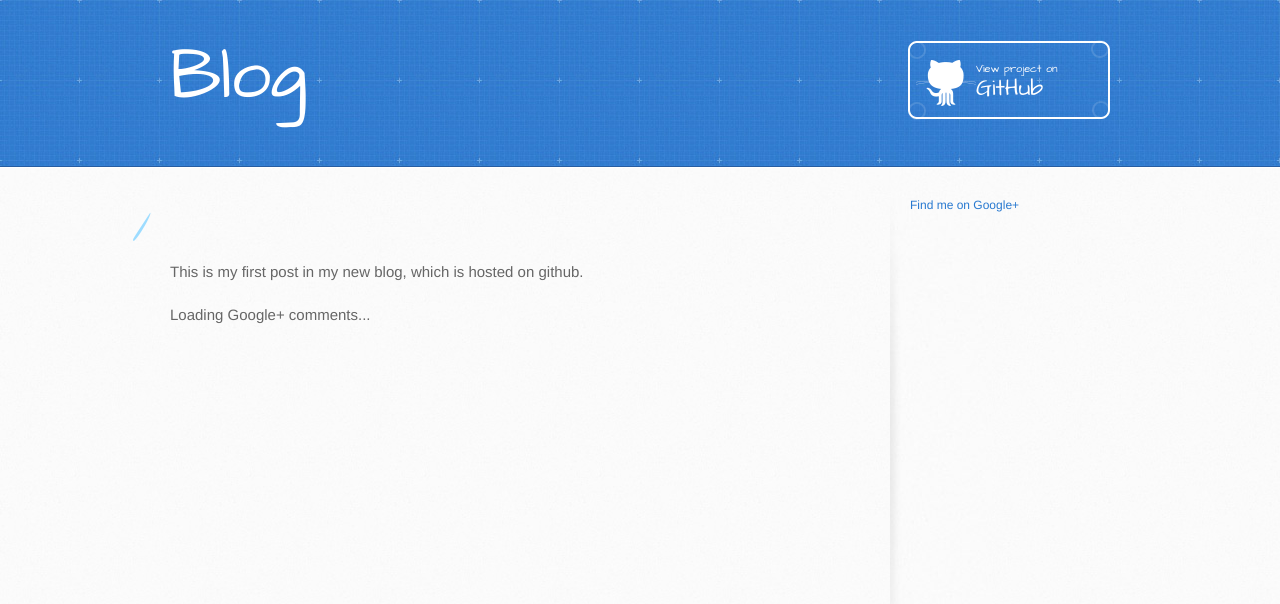
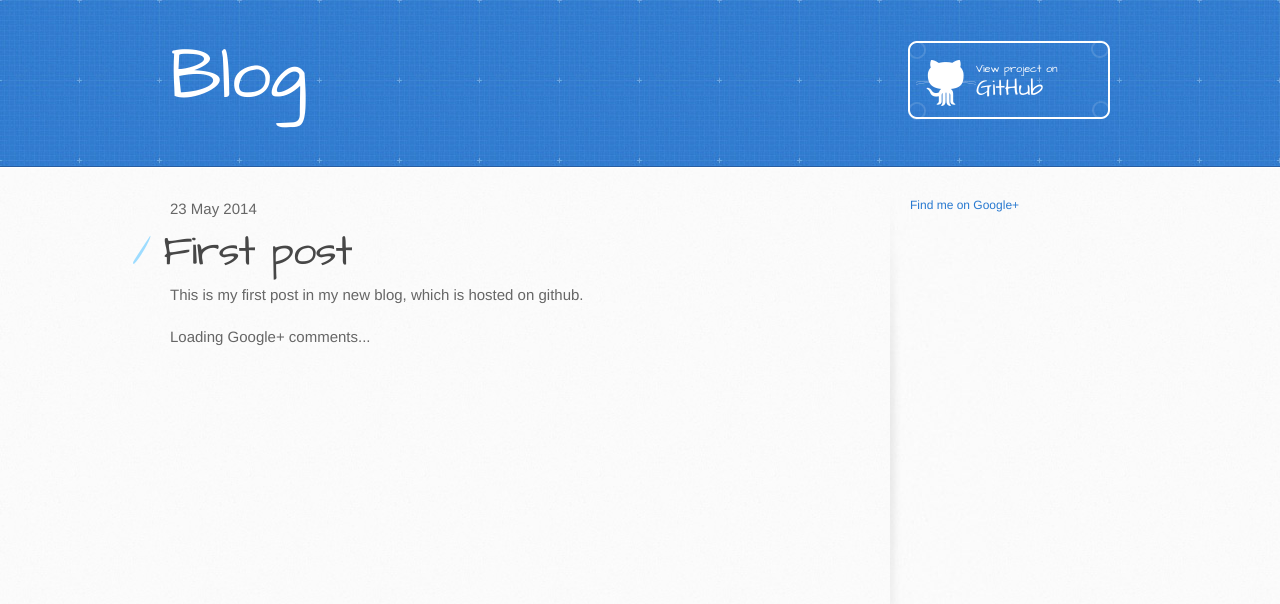
Before and after one commit to mars3142/blog, a Jekyll site: the page built from _posts/2014-05-23-first-post.md, in a window 1280 px wide. Shown: the top 604 px of the page. Built offline with Jekyll 4.4.1, drawn with Linux system fonts in a browser that asks for light colours; nearby versions of some CDN libraries; Markdown is read by kramdown in place of the engine named in the settings; comment, search, counter and statistics services are not loaded.

Commit message:
compile error

```diff
--- a/_layouts/post.html
+++ b/_layouts/post.html
@@ -30,8 +30,8 @@
     <div id="content-wrapper">
       <div class="inner clearfix">
         <section id="main-content">
-        <span class='date'>{{  post.date | date_to_string  }}</span>
-        <h1>{{  post.title  }}</h1>
+        <span class='date'>{{  page.date | date_to_string  }}</span>
+        <h1>{{  page.title  }}</h1>
           {% if page.toc %}
             <ul data-toc="#main_content"></ul>
           {% endif %}
```
